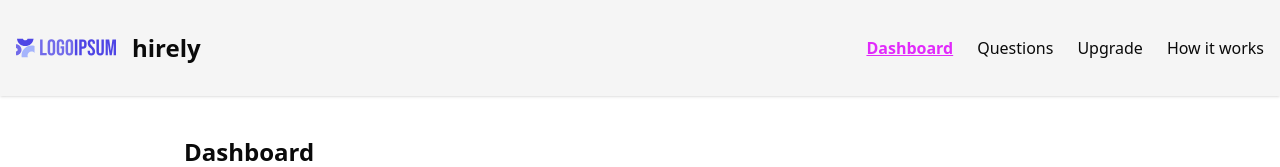
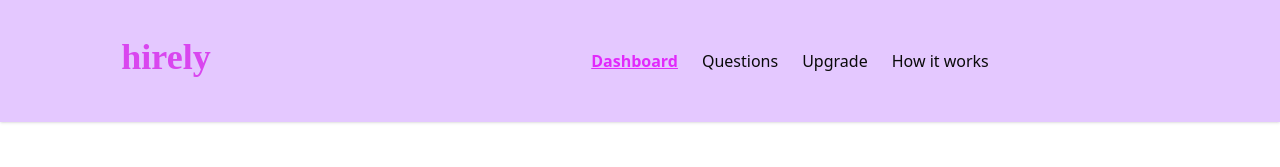
Before and after one commit to singhShashwat45/hirely, a Next.js app: page /dashboard in a window 1280 px wide. Shown: the top 167 px of the page. Built offline with nearby package versions, Linux system fonts and the light colour scheme; no server answers.

Commit message:
fixed header and feedback response

```diff
--- a/app/dashboard/_components/Header.jsx
+++ b/app/dashboard/_components/Header.jsx
@@ -13,10 +13,12 @@ function Header() {
     }
 
     return (
-        <div className="flex p-4 items-center justify-between bg-secondary shadow-sm cursor-pointer">
+        <div
+            className="flex p-4 items-center justify-between shadow-sm cursor-pointer"
+            style={{ backgroundColor: '#e4c8ff' }}
+            >
             <div className="flex flex-row" onClick={BackToHome}>
-                <Image src={'/logo.svg'} width={100} height={85} alt="logo" />
-                <div className="text-2xl p-4 font-bold">hirely</div>
+                <Image src={'/hirely_simple.svg'} width={300} height={200} alt="logo" />
             </div>
             <ul className="flex gap-6 max-md:hidden">
                 <li
@@ -49,7 +51,9 @@ function Header() {
                     How it works
                 </li>
             </ul>
-            <UserButton />
+            <div className="transition-transform duration-200 hover:scale-110">
+                <UserButton />
+            </div>
         </div>
     )
 }
--- a/app/dashboard/interview/[interviewId]/page.jsx
+++ b/app/dashboard/interview/[interviewId]/page.jsx
@@ -12,17 +12,18 @@ import Webcam from 'react-webcam';
 const Interview = ({params}) => {
     const [interviewData, setInterviewData] = useState();
     const [webcamEnabled, setWebcamEnabled] = useState(false);
-    useEffect(()=>{
-        GetInterviewDetails();
-    },[]);
+    useEffect(() => {
+        const fetchInterview = async () => {
+            const result = await db.select().from(MockInterview)
+                .where(eq(MockInterview.mockId, params.interviewId));
 
-    const GetInterviewDetails = async() =>{
-    const result = await db.select().from(MockInterview)
-    .where(eq(MockInterview.mockId, params.interviewId));
+            setInterviewData(result[0]);
+            setMockInterviewQuestions(JSON.parse(result[0]?.jsonMockResp));
+        };
 
-    console.log(result);
-    setInterviewData(result[0]);
-  }
+        fetchInterview();
+    }, []);
+
 
     return (
     <div className="my-10">
--- a/app/dashboard/interview/[interviewId]/start/_components/RecordAnswerSection.jsx
+++ b/app/dashboard/interview/[interviewId]/start/_components/RecordAnswerSection.jsx
@@ -64,9 +64,24 @@ const RecordAnswerSection = ({mockInterviewQuestions, activeQuestionIndex, inter
         - "feedback": short feedback (3–5 lines).
         No extra text, no explanations, no markdown.
         `;
+        const sendWithRetry = async (prompt, retries = 3, delay = 2000) => {
+        for (let i = 0; i < retries; i++) {
+            try {
+            const result = await chatSession.sendMessage(prompt);
+            return result;
+            } catch (err) {
+            if (err.message.includes("503") && i < retries - 1) {
+                console.warn(`Server busy, retrying in ${delay}ms...`);
+                await new Promise(res => setTimeout(res, delay));
+            } else {
+                throw err;
+            }
+            }
+        }
+        };
 
         try {
-            const result = await chatSession.sendMessage(feedbackPrompt);
+            const result = await sendWithRetry(feedbackPrompt);
 
             let mockJsonResponse = await result.response.text();
             mockJsonResponse = mockJsonResponse
```
Also changed, not shown: public/hirely_simple.svg (added).
